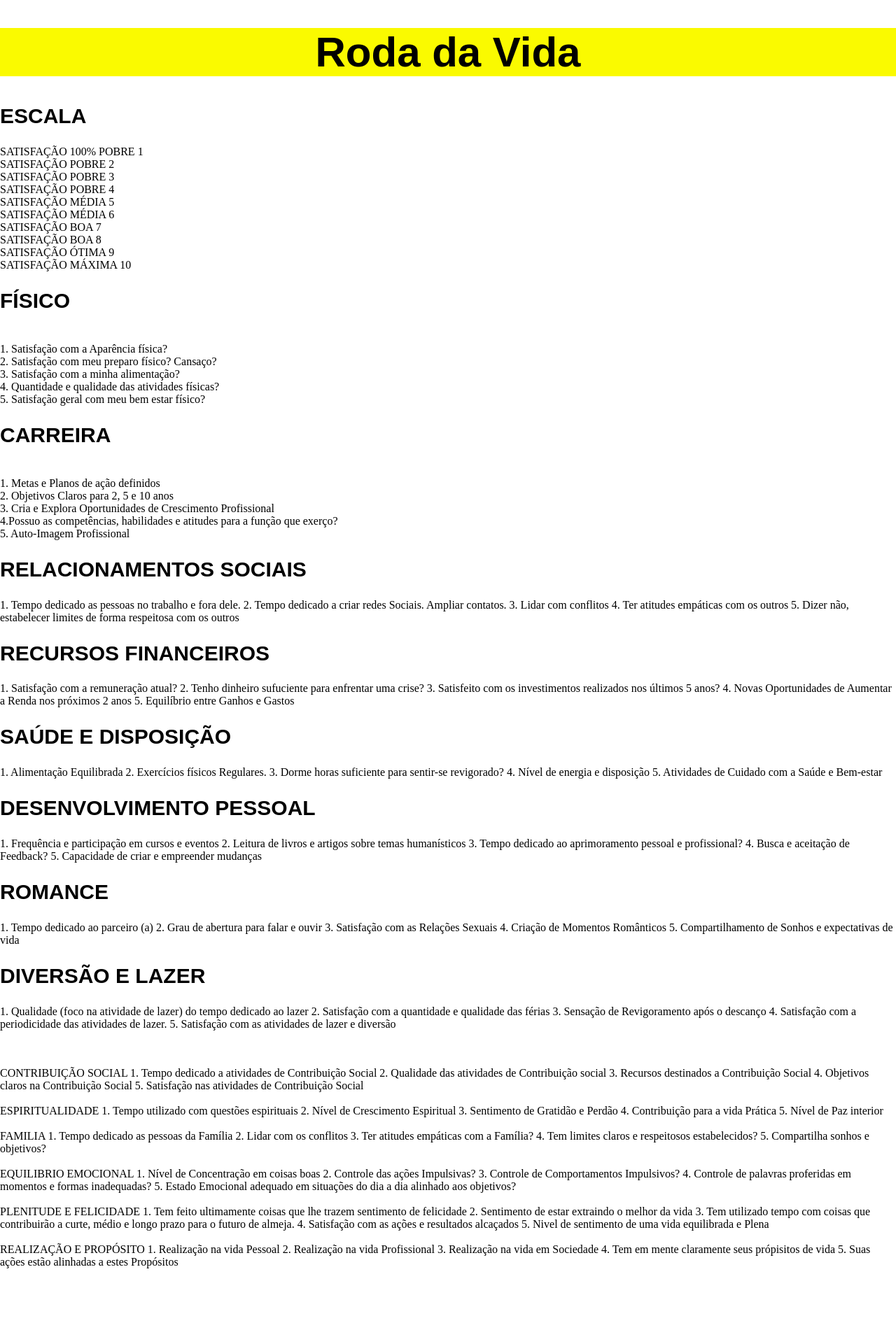
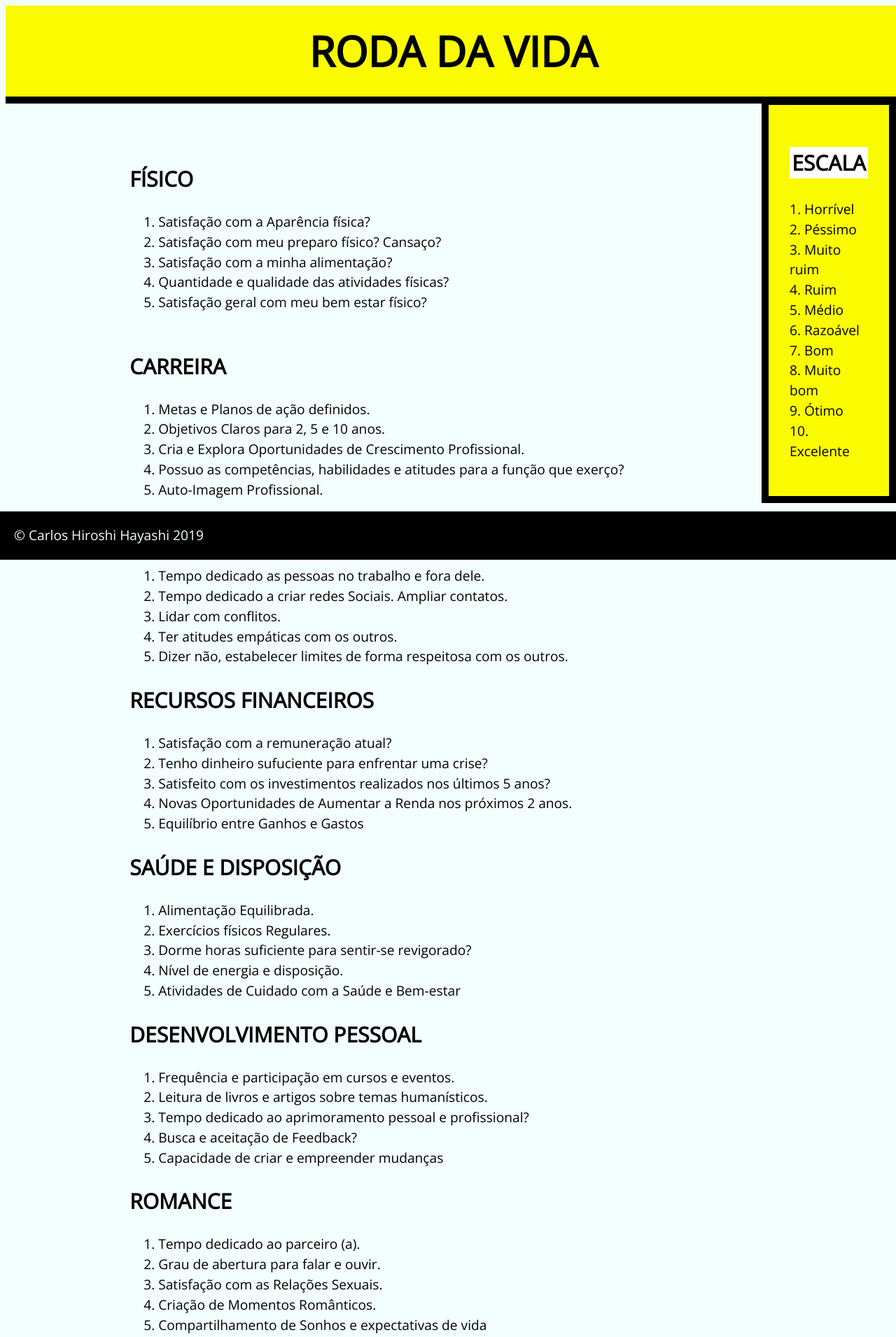
Before and after one commit to 9caca/roda-vida, a plain HTML site: page roda_da_vida.html in a window 1280 px wide. Shown: the top 1911 px of the page at 70% size. Before the commit the page ends 1813 px from the top, so only its background shows below. Drawn offline with nearby package versions, Linux system fonts and the light colour scheme.

Commit message:
FrontEnd iniciado layout

```diff
--- /dev/null
+++ b/reset.css
@@ -0,0 +1,47 @@
+/* http://meyerweb.com/eric/tools/css/reset/
+   v2.0 | 20110126
+   License: none (public domain)
+*/
+html, body, div, span, applet, object, iframe,
+h1, h2, h3, h4, h5, h6, p, blockquote, pre,
+a, abbr, acronym, address, big, cite, code,
+del, dfn, em, img, ins, kbd, q, s, samp,
+small, strike, strong, sub, sup, tt, var,
+b, u, i, center,
+dl, dt, dd, ol, ul, li,
+fieldset, form, label, legend,
+table, caption, tbody, tfoot, thead, tr, th, td,
+article, aside, canvas, details, embed,
+figure, figcaption, footer, header, hgroup,
+menu, nav, output, ruby, section, summary,
+time, mark, audio, video {
+  margin: 0;
+  padding: 0;
+  border: 0;
+  font-size: 100%;
+  font: inherit;
+  vertical-align: baseline;
+}
+/* HTML5 display-role reset for older browsers */
+article, aside, details, figcaption, figure,
+footer, header, hgroup, menu, nav, section {
+  display: block;
+}
+body {
+  line-height: 1;
+}
+ol, ul {
+  list-style: none;
+}
+blockquote, q {
+  quotes: none;
+}
+blockquote:before, blockquote:after,
+q:before, q:after {
+  content: '';
+  content: none;
+}
+table {
+  border-collapse: collapse;
+  border-spacing: 0;
+}
--- a/roda_da_vida.html
+++ b/roda_da_vida.html
@@ -1,125 +1,136 @@
 <!DOCTYPE html>
 <html>
-  <head>
-     <link rel="stylesheet" type="text/css" href="styleCss.css">
-    <meta charset="utf-8" />
-    <title>Roda da vida.</title>
-	<meta charset="UTF-8">
-	<h1>Roda da Vida</h1>
+	<head>
+		<meta charset="UTF-8">
+		<title>Roda da vida.</title>
+		<link rel="stylesheet" type="text/css" href="styleCss.css">
+		<link rel="stylesheet" href="https://fonts.googleapis.com/css?family=Open+Sans&display=swap">
+		<h1>Roda da Vida</h1>
+	</head>
+	<body>
+		<main>
+			<div>
+				<h2>FÍSICO</h2>
+				<p>1. Satisfação com a Aparência física?<br>
+				2. Satisfação com meu preparo físico? Cansaço?<br>
+				3. Satisfação com a minha alimentação?<br>
+				4. Quantidade e qualidade das atividades físicas?<br>
+				5. Satisfação geral com meu bem estar físico?<br><br></p>
 
-  </head>
-  <body>
-    <p><h2>ESCALA</h2>
-	SATISFAÇÃO 100% POBRE	1<br>
-	SATISFAÇÃO POBRE	2<br>
-	SATISFAÇÃO POBRE	3<br>
-	SATISFAÇÃO POBRE	4<br>
-	SATISFAÇÃO MÉDIA	5<br>
-	SATISFAÇÃO MÉDIA	6<br>
-	SATISFAÇÃO BOA	7<br>
-	SATISFAÇÃO BOA	8<br>
-	SATISFAÇÃO ÓTIMA	9<br>
-	SATISFAÇÃO MÁXIMA	10<br></p>
+				<h2>CARREIRA</h2>
+				<p>1. Metas e Planos de ação definidos.<br>
+				2. Objetivos Claros para 2, 5 e 10 anos.<br>
+				3. Cria e Explora Oportunidades de Crescimento Profissional.<br>
+				4. Possuo as competências, habilidades e atitudes para a função que exerço?<br>
+				5. Auto-Imagem Profissional.<br></p>
 
-    <script src="graficoJS.js"></script>
+				<h2>RELACIONAMENTOS SOCIAIS</h2>
+				<p>1. Tempo dedicado as pessoas no trabalho e fora dele.<br>
+				2. Tempo dedicado a criar redes Sociais. Ampliar contatos.<br>
+				3. Lidar com conflitos.<br>
+				4. Ter atitudes empáticas com os outros.<br>
+				5. Dizer não, estabelecer limites de forma respeitosa com os outros.<br></p>
 
-		<p><h2>FÍSICO</h2><br>
-		1. Satisfação com a Aparência física?<br>
-		2. Satisfação com meu preparo físico? Cansaço?	<br>
-		3. Satisfação com a minha alimentação?			<br>
-		4. Quantidade e qualidade das atividades físicas?<br>
-		5. Satisfação geral com meu bem estar físico?		<br></p>
+				<h2>RECURSOS FINANCEIROS</h2>
+				<p>1. Satisfação com a remuneração atual?<br>
+				2. Tenho dinheiro sufuciente para enfrentar uma crise?<br>
+				3. Satisfeito com os investimentos realizados nos últimos 5 anos?<br>
+				4. Novas Oportunidades de Aumentar a Renda nos próximos 2 anos.<br>
+				5. Equilíbrio entre Ganhos e Gastos<br></p>
 
-		<p><h2>CARREIRA</h2><br>
-		1. Metas e Planos de ação definidos			<br>
-		2. Objetivos Claros para 2, 5 e 10 anos			<br>
-		3. Cria e Explora Oportunidades de Crescimento Profissional		<br>
-		4.Possuo as competências, habilidades e atitudes para a função que exerço?<br>
-		5. Auto-Imagem Profissional							<br>	</p>
+				<h2>SAÚDE E DISPOSIÇÃO</h2>
+				<p>1. Alimentação Equilibrada.<br>
+				2. Exercícios físicos Regulares.<br>
+				3. Dorme horas suficiente para sentir-se revigorado?<br>
+				4. Nível de energia e disposição.<br>
+				5. Atividades de Cuidado com a Saúde e Bem-estar<br></p>
 
-		<p><h2>RELACIONAMENTOS SOCIAIS</h2>
-		1. Tempo dedicado as pessoas no trabalho e fora dele.
-		2. Tempo dedicado a criar redes Sociais. Ampliar contatos.
-		3. Lidar com conflitos
-		4. Ter atitudes empáticas com os outros
-		5. Dizer não, estabelecer limites de forma respeitosa com os outros	<br></p>
+				<h2>DESENVOLVIMENTO PESSOAL</h2>
+				<p>1. Frequência e participação em cursos e eventos.<br>
+				2. Leitura de livros e artigos sobre temas humanísticos.<br>
+				3. Tempo dedicado ao aprimoramento pessoal e profissional?<br>
+				4. Busca e aceitação de Feedback?<br>
+				5. Capacidade de criar e empreender mudanças<br></p>
 
-		<p><h2>RECURSOS FINANCEIROS</h2>
-		1. Satisfação com a remuneração atual?
-		2. Tenho dinheiro sufuciente para enfrentar uma crise?
-		3. Satisfeito com os investimentos realizados nos últimos 5 anos?
-		4. Novas Oportunidades de Aumentar a Renda nos próximos 2 anos
-		5. Equilíbrio entre Ganhos e Gastos<br></p>
+				<h2>ROMANCE</h2>
+				<p>1. Tempo dedicado ao parceiro (a).<br>
+				2. Grau de abertura para falar e ouvir.<br>
+				3. Satisfação com as Relações Sexuais.<br>
+				4. Criação de Momentos Românticos.<br>
+				5. Compartilhamento de Sonhos e expectativas de vida<br></p>
 
-		<p><h2>SAÚDE E DISPOSIÇÃO</h2>
-		1. Alimentação Equilibrada
-		2. Exercícios físicos Regulares.
-		3. Dorme horas suficiente para sentir-se revigorado?
-		4. Nível de energia e disposição
-		5. Atividades de Cuidado com a Saúde e Bem-estar	</p>
+				<h2>DIVERSÃO E LAZER</h2>
+				<p>1. Qualidade (foco na atividade de lazer) do tempo dedicado ao lazer.<br>
+				2. Satisfação com a quantidade e qualidade das férias.<br>
+				3. Sensação de Revigoramento após o descanço.<br>
+				4. Satisfação com a periodicidade das atividades de lazer.<br>
+				5. Satisfação com as atividades de lazer e diversão<br></p>
 
-		<p><h2>DESENVOLVIMENTO PESSOAL</h2>
-		1. Frequência e participação em cursos e eventos
-		2. Leitura de livros e artigos sobre temas humanísticos
-		3. Tempo dedicado ao aprimoramento pessoal e profissional?
-		4. Busca e aceitação de Feedback?
-		5. Capacidade de criar e empreender mudanças<br></p>
+				<h2>CONTRIBUIÇÃO SOCIAL</h2>
+				<p>1. Tempo dedicado a atividades de Contribuição Social.<br>
+				2. Qualidade das atividades de Contribuição social.<br>
+				3. Recursos destinados a Contribuição Social.<br>
+				4. Objetivos claros na Contribuição Social.<br>
+				5. Satisfação nas atividades de Contribuição Social.<br></p>
 
-		<p><h2>ROMANCE</h2>
-		1. Tempo dedicado ao parceiro (a)
-		2. Grau de abertura para falar e ouvir
-		3. Satisfação com as Relações Sexuais
-		4. Criação de Momentos Românticos
-		5. Compartilhamento de Sonhos e expectativas de vida</p>
+				<h2>ESPIRITUALIDADE</h2>
+				<p>1. Tempo utilizado com questões espirituais.<br>
+				2. Nível de Crescimento Espiritual.<br>
+				3. Sentimento de Gratidão e Perdão.<br>
+				4. Contribuição para a vida Prática.<br>
+				5. Nível de Paz interior.<br></p>
 
-		<p><h2>DIVERSÃO E LAZER</h2>
-		1. Qualidade (foco na atividade de lazer) do tempo dedicado ao lazer
-		2. Satisfação com a quantidade e qualidade das férias
-		3. Sensação de Revigoramento após o descanço
-		4. Satisfação com a periodicidade das atividades de lazer.
-		5. Satisfação com as atividades de lazer e diversão<br></p>
+				<h2>FAMILIA</h2>
+				<p>1. Tempo dedicado as pessoas da Família.<br>
+				2. Lidar com os conflitos.<br>
+				3. Ter atitudes empáticas com a Família?<br>
+				4. Tem limites claros e respeitosos estabelecidos?<br>
+				5. Compartilha sonhos e objetivos?<br></p>
 
-		<br><br>
-		CONTRIBUIÇÃO SOCIAL
-		1. Tempo dedicado a atividades de Contribuição Social
-		2. Qualidade das atividades de Contribuição social
-		3. Recursos destinados a Contribuição Social
-		4. Objetivos claros na Contribuição Social
-		5. Satisfação nas atividades de Contribuição Social
-		<br><br>
-		ESPIRITUALIDADE
-		1. Tempo utilizado com questões espirituais
-		2. Nível de Crescimento Espiritual
-		3. Sentimento de Gratidão e Perdão
-		4. Contribuição para a vida Prática
-		5. Nível de Paz interior
-		<br><br>
-		FAMILIA
-		1. Tempo dedicado as pessoas da Família
-		2. Lidar com os conflitos
-		3. Ter atitudes empáticas com a Família?
-		4. Tem limites claros e respeitosos estabelecidos?
-		5. Compartilha sonhos e objetivos?
-		<br><br>
-		EQUILIBRIO EMOCIONAL
-		1. Nível de Concentração em coisas boas
-		2. Controle das ações Impulsivas?
-		3. Controle de Comportamentos Impulsivos?
-		4. Controle de palavras proferidas em momentos e formas inadequadas?
-		5. Estado Emocional adequado em situações do dia a dia alinhado aos objetivos?
-		<br><br>
-		PLENITUDE E FELICIDADE
-		1. Tem feito ultimamente coisas que lhe trazem sentimento de felicidade
-		2. Sentimento de estar extraindo o melhor da vida
-		3. Tem utilizado tempo com coisas que contribuirão a curte, médio e longo prazo para o futuro de  almeja.
-		4. Satisfação com as ações e resultados alcaçados
-		5. Nivel de sentimento de uma vida equilibrada e Plena
-		<br><br>
-		REALIZAÇÃO E PROPÓSITO
-		1. Realização na vida Pessoal
-		2. Realização na vida Profissional
-		3. Realização na vida em Sociedade
-		4. Tem em mente claramente seus própisitos de vida
-		5. Suas ações estão alinhadas a estes Propósitos
-  </body>
+				<h2>EQUILIBRIO EMOCIONAL</h2>
+				<p>1. Nível de Concentração em coisas boas.<br>
+				2. Controle das ações Impulsivas?<br>
+				3. Controle de Comportamentos Impulsivos?<br>
+				4. Controle de palavras proferidas em momentos e formas inadequadas?<br>
+				5. Estado Emocional adequado em situações do dia a dia alinhado aos objetivos?<br></p>
+
+				<h2>PLENITUDE E FELICIDADE</h2>
+				<p>1. Tem feito ultimamente coisas que lhe trazem sentimento de felicidade.<br>
+				2. Sentimento de estar extraindo o melhor da vida.<br>
+				3. Tem utilizado tempo com coisas que contribuirão a curte, médio e longo prazo para o futuro de  almeja.<br>
+				4. Satisfação com as ações e resultados alcaçados.<br>
+				5. Nivel de sentimento de uma vida equilibrada e Plena.<br></p>
+
+				<h2>REALIZAÇÃO E PROPÓSITO</h2>
+				<p>1. Realização na vida Pessoal.<br>
+				2. Realização na vida Profissional.<br>
+				3. Realização na vida em Sociedade.<br>
+				4. Tem em mente claramente seus própisitos de vida.<br>
+				5. Suas ações estão alinhadas a estes Propósitos.<br>
+			</div>
+		</main>
+
+		<script src="graficoJS.js"></script>
+
+		<aside>
+			<h3>ESCALA</h3>
+			<nav>
+				1. Horrível<br>
+				2. Péssimo<br>
+				3. Muito ruim<br>
+				4. Ruim<br>
+				5. Médio<br>
+				6. Razoável<br>
+				7. Bom<br>
+				8. Muito bom<br>
+				9. Ótimo<br>
+				10. Excelente<br></p>
+			</nav>
+		</aside>
+
+
+		<footer class="rodape-pagina">
+			&copy; Carlos Hiroshi Hayashi 2019
+		</footer>
+	</body>
 </html>
--- a/styleCss.css
+++ b/styleCss.css
@@ -1,20 +1,116 @@
-html, body {
-  margin: 0;
-  padding: 0;
-}
-canvas {
-  display: block;
+body{
+  background-color: #F2FFFC;
+  font-family: 'Open Sans', sans-serif;
+  font-size: 120%;
+  line-height: 1.5
 }
 
 h1 {
   font-size: 60px;
+  text-align: center;
   background-color: #FAFA00;
-  text-align: center;
-  font-family: sans-serif;
+  color: #000;
+  padding: 20px;
+  border-bottom: 10px solid #000;
+  text-transform: uppercase;
+  font-family: 'Open Sans', sans-serif;
+  position: relative;
+  width: 98%;
+  margin-left: 0;
+  margin-top: 0;
+  clear: both;
 }
 
-h2 {
+h3 {
+  font-size: 30px;
+  background-color: #FFF;
+  text-align: center;
+  font-family: 'Open Sans', sans-serif;
+  text-transform: uppercase;
+}
+
+main h2 {
   font-size: 30px;
   text-align: adjust;
   font-family: sans-serif;
+  font-family: 'Open Sans', sans-serif;
 }
+
+main div {
+    padding: 5px 0;
+}
+
+div {
+    width: 750px;
+    margin-left: auto;
+    margin-right: auto;
+}
+
+main{
+  float: left;
+  width: 85%;
+  padding: 15px;
+  margin-bottom: 80px;
+}
+
+strong {
+    font-weight: bold;
+}
+
+em {
+    font-style: italic;
+}
+
+p {
+  text-align: justify;
+  margin: 20px;
+}
+
+blockquote {
+  background-color: #D9E5E3;
+  padding: 20px;
+  border: 10px solid #C2CCCA;
+  width: 250px;
+  margin: 20px 40px;
+  box-sizing: border-box;
+  font-style: italic;
+}
+
+aside {
+  background-color: #FAFA00;
+    color: #000;
+    padding: 30px;
+    text-align: left;
+    float: right;
+    clear: right;
+    box-sizing: border-box;
+    width: 15%;
+    border: 10px solid #000;
+    position: fixed;
+    top: 140px;
+    right: 0;
+}
+
+nav h1 {
+    font-size: 30px;
+    margin-bottom: 5px;
+}
+
+nav a {
+  color: inherit;
+  text-transform: lowercase;
+}
+
+.rodape-pagina {
+  background-color: #000;
+  color: #F2FFFC;
+  padding: 20px;
+}
+
+footer{
+  clear: both;
+  position: fixed;
+  bottom: 0;
+  left: 0;
+  width: 100%;
+}
```
